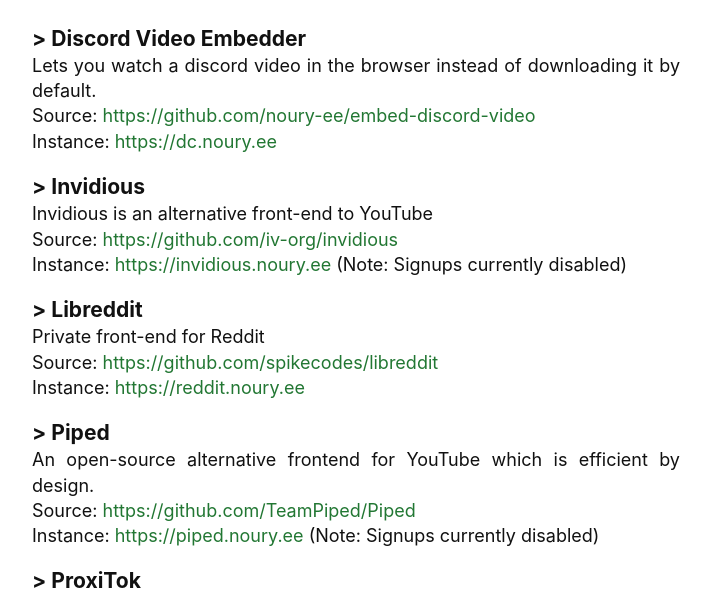
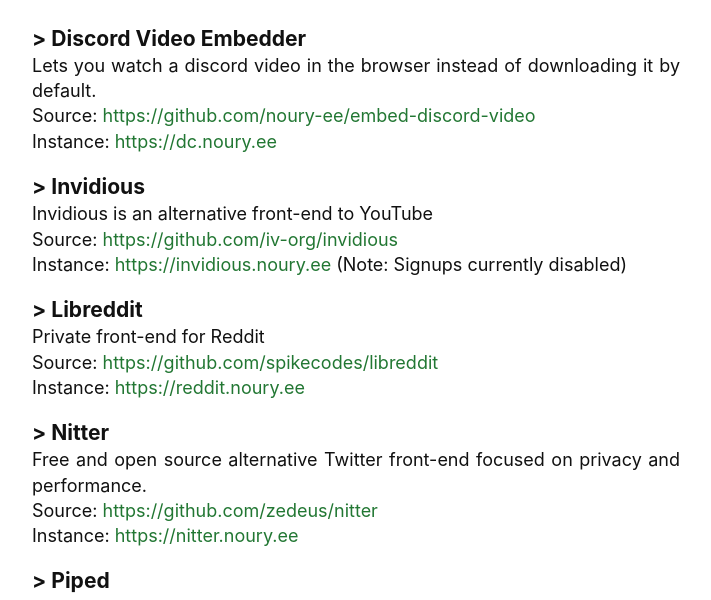
Before and after one commit to noury-ee/noury.ee, a website: page src/index.html in a window 1280 px wide. Shown: the part 102-702 px from the top of the page, without its empty margins (284-995 px from the left). Drawn offline with Linux system fonts and the light colour scheme.

Commit message:
add nitter

```diff
--- a/src/index.html
+++ b/src/index.html
@@ -11,12 +11,8 @@
     />
 
     <meta
-      content="Noury.ee"
+      content="Dank instances"
       name="description"
-    />
-    <meta
-      content="Noury.ee"
-      property="og:description"
     />
 
     <meta content="https://noury.ee/og.png" property="og:image" />
@@ -146,6 +142,19 @@
 
         <br>
 
+        <h3>> Nitter</h3>
+        <p>
+        Free and open source alternative Twitter front-end focused on privacy and performance.
+        </p>
+        <p>
+        Source: <a href="https://github.com/zedeus/nitter">https://github.com/zedeus/nitter</a>
+        </p>
+        <p>
+        Instance: <a href="https://nitter.noury.ee"> https://nitter.noury.ee</a>
+        </p>
+
+        <br>
+
         <h3>> Piped</h3>
         <p>
         An open-source alternative frontend for YouTube which is efficient by design.
```
